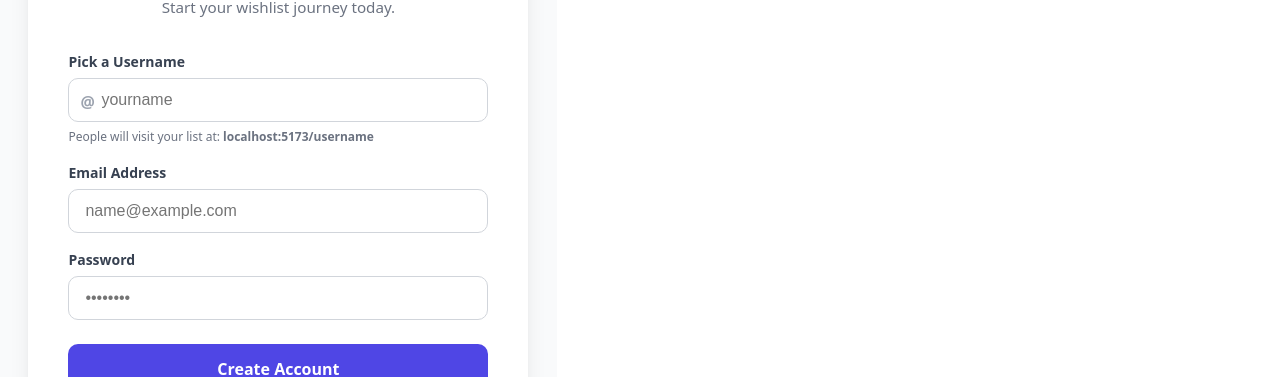
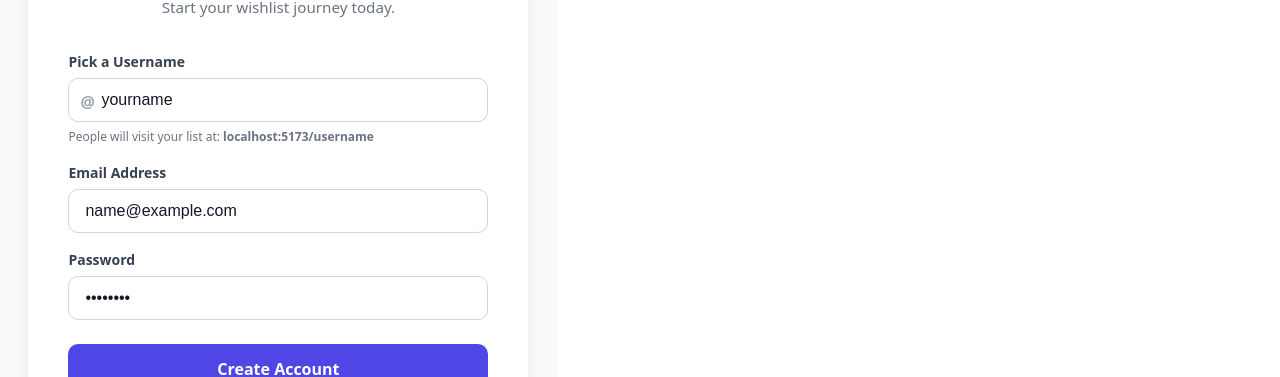
Before and after one commit to srujitha-wishpeti/wishpeti-staging, a React (Vite) app: page /auth in a window 1280 px wide. Shown: the part 241-618 px from the top of the page. Built offline with nearby package versions, Linux system fonts and the light colour scheme.

Commit message:
fixing input text in signup and login

```diff
--- a/src/pages/Auth.jsx
+++ b/src/pages/Auth.jsx
@@ -102,11 +102,13 @@ export default function Auth() {
   padding: '12px 16px',
   borderRadius: '10px',
   border: '1px solid #d1d5db',
-    fontSize: '1rem',
+  fontSize: '16px', // 💡 Change to 16px to prevent iOS auto-zoom
   boxSizing: 'border-box',
   outline: 'none',
   transition: 'border-color 0.2s',
-    backgroundColor: loading ? '#f9fafb' : 'white', // Fade inputs when loading
+  backgroundColor: 'white', // 💡 Force white background
+  color: '#111827', // 💡 Explicitly set dark text color
+  WebkitTextFillColor: '#111827', // 💡 Fix for invisible text on iOS
   pointerEvents: loading ? 'none' : 'auto',
 };
 
```
Lines whose indentation alone changed are shown as unchanged.
